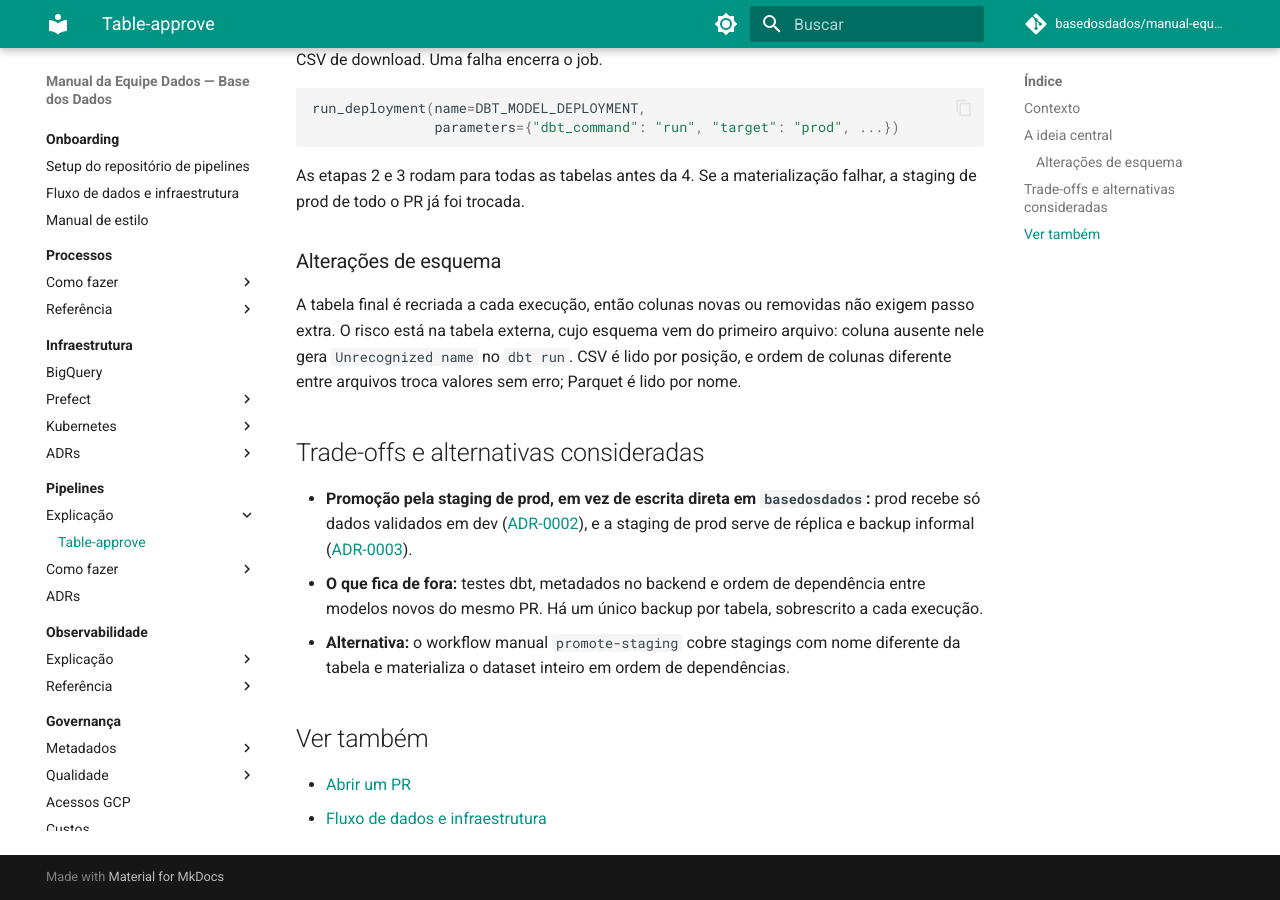
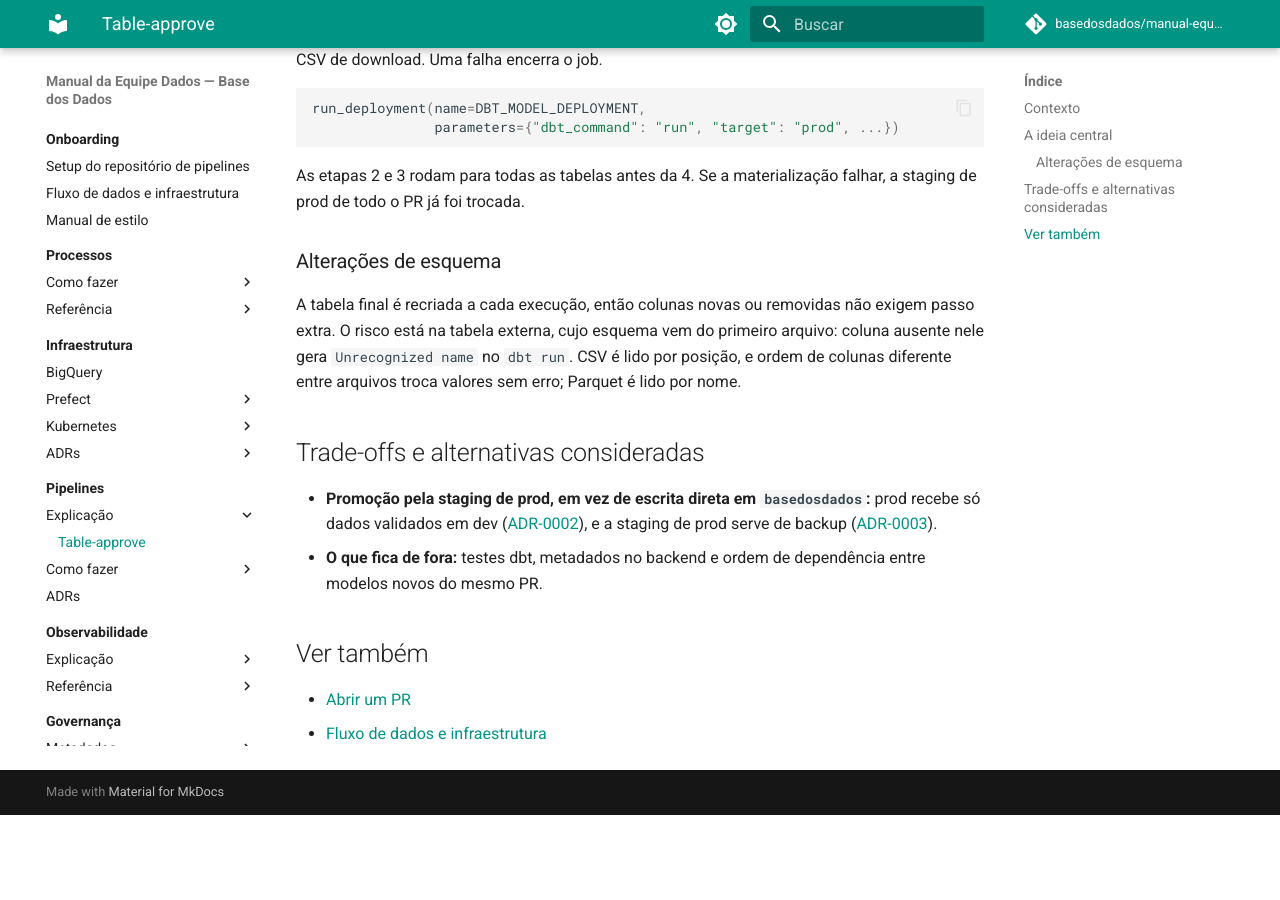
Before and after one commit to basedosdados/manual-equipe-dados, an MkDocs documentation site: the page built from docs/pipelines/explicacao/table-approve.md, in a window 1280 px wide and 900 px high, scrolled down 2246 px. Built offline with MkDocs 1.6.1 and Material for MkDocs 9.7.7, drawn with Linux system fonts in a browser that asks for light colours; comment, search, counter and statistics services are not loaded; after the commit the page ends 3061 px from its top, so only the background shows below that; some of the changed text lies outside the part shown.

```diff
--- a/docs/pipelines/explicacao/table-approve.md
+++ b/docs/pipelines/explicacao/table-approve.md
@@ -94,13 +94,11 @@
 - **Promoção pela staging de prod, em vez de escrita direta em `basedosdados`:**
   prod recebe só dados validados em dev
   ([ADR-0002](../../infraestrutura/adr/0002-pipeline-integrada-com-ambiente-dev.md)),
-  e a staging de prod serve de réplica e backup informal
+  e a staging de prod serve de backup
   ([ADR-0003](../../infraestrutura/adr/0003-manter-staging-no-processo-de-dados.md)).
 - **O que fica de fora:** testes dbt, metadados no backend e ordem de
-  dependência entre modelos novos do mesmo PR. Há um único backup por tabela,
-  sobrescrito a cada execução.
-- **Alternativa:** o workflow manual `promote-staging` cobre stagings com nome
-  diferente da tabela e materializa o dataset inteiro em ordem de dependências.
+  dependência entre modelos novos do mesmo PR.
+
 
 ## Ver também
 
```
Also changed, not shown: other parts of docs/pipelines/explicacao/table-approve.md (+1 -1 lines).
